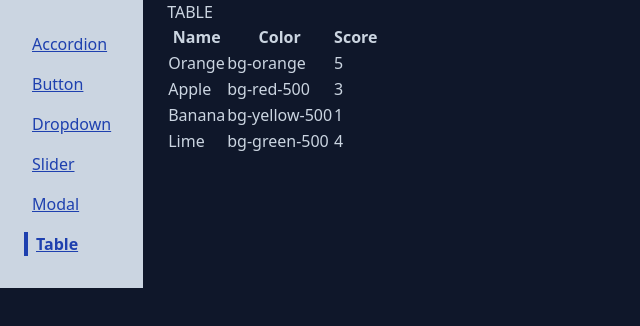
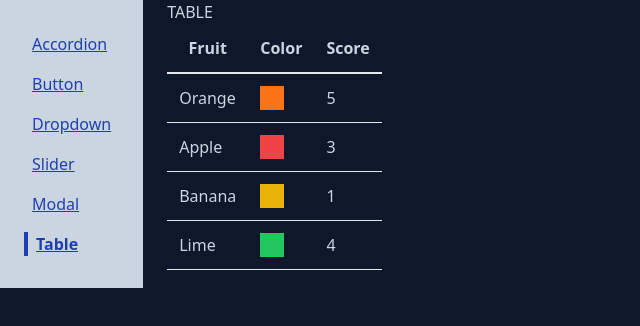
Before and after one commit to SmackSmash/grider-comps, a React (Vite) app: page /table in a window 1280 px wide. Shown: the top 326 px of the page, without its empty margins (0-640 px from the left). Built offline with nearby package versions, Linux system fonts and the light colour scheme.

Commit message:
Tidied up table styling and added color swatches

```diff
--- a/src/components/Table/Table.jsx
+++ b/src/components/Table/Table.jsx
@@ -2,20 +2,24 @@ import PropTypes from 'prop-types';
 
 const Table = ({ data }) => {
   return (
-    <table className='text-slate-300'>
+    <table className='text-slate-300 table-auto border-spacing-2'>
       <thead>
-        <tr>
+        <tr className='border-b-2'>
           {Object.keys(data[0]).map(key => (
-            <th key={key}>{key.charAt(0).toUpperCase() + key.slice(1)}</th>
+            <th className='p-3' key={key}>
+              {key.charAt(0).toUpperCase() + key.slice(1)}
+            </th>
           ))}
         </tr>
       </thead>
       <tbody>
-        {data.map(({ name, color, score }) => (
-          <tr key={name}>
-            <td>{name}</td>
-            <td>{color}</td>
-            <td>{score}</td>
+        {data.map(({ fruit, color, score }) => (
+          <tr className='border-b' key={fruit}>
+            <td className='p-3'>{fruit}</td>
+            <td className='p-3'>
+              <div className={`w-6 h-6 ${color}`}></div>
+            </td>
+            <td className='p-3'>{score}</td>
           </tr>
         ))}
       </tbody>
@@ -24,7 +28,7 @@ const Table = ({ data }) => {
 };
 
 Table.propTypes = {
-  data: PropTypes.array
+  data: PropTypes.arrayOf(PropTypes.object)
 };
 
 export default Table;
--- a/src/pages/TablePage/TablePage.jsx
+++ b/src/pages/TablePage/TablePage.jsx
@@ -1,9 +1,9 @@
 import Table from '../../components/Table/Table';
 
-const createData = (name, color, score) => ({ name, color, score });
+const createData = (fruit, color, score) => ({ fruit, color, score });
 
 const data = [
-  createData('Orange', 'bg-orange', 5),
+  createData('Orange', 'bg-orange-500', 5),
   createData('Apple', 'bg-red-500', 3),
   createData('Banana', 'bg-yellow-500', 1),
   createData('Lime', 'bg-green-500', 4)
```
